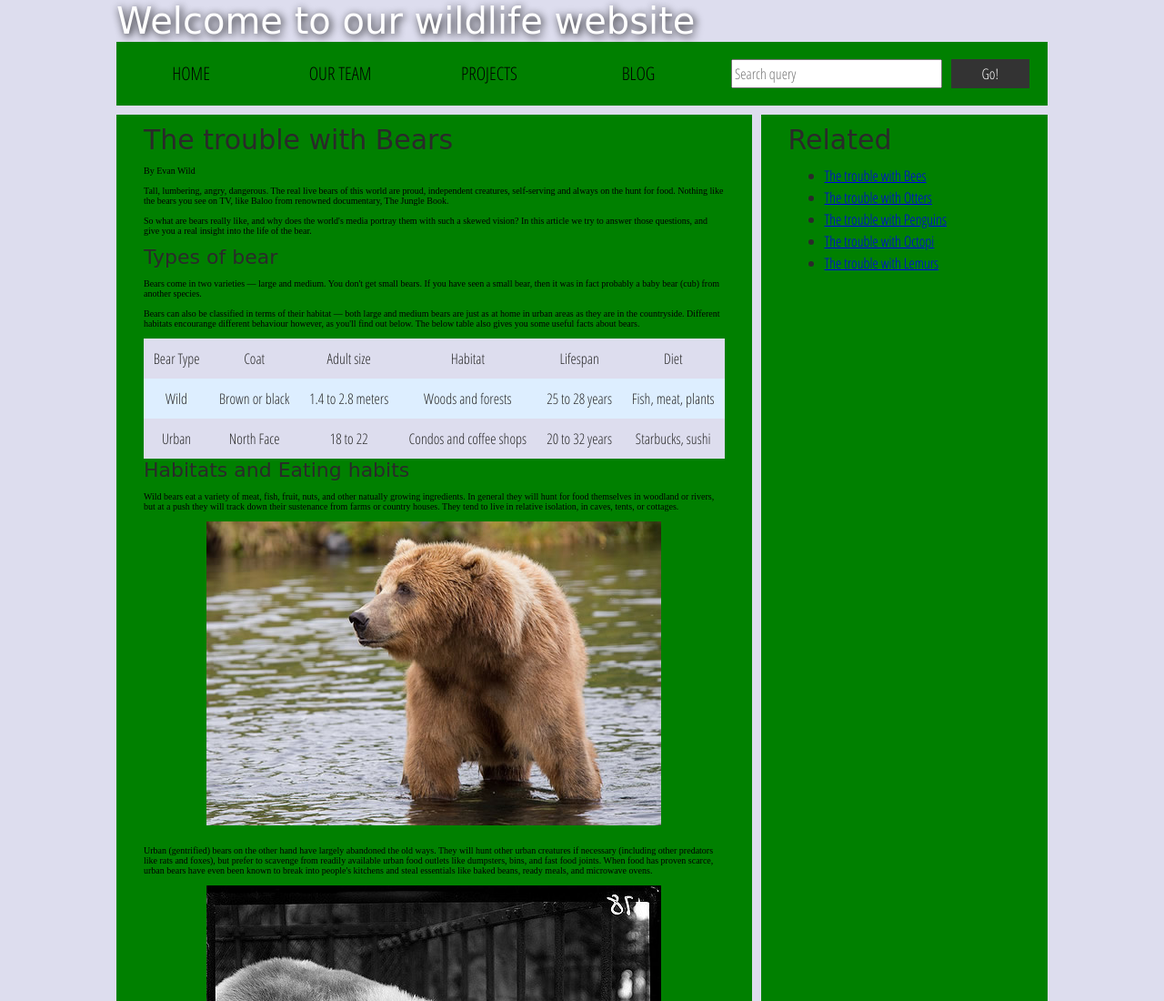
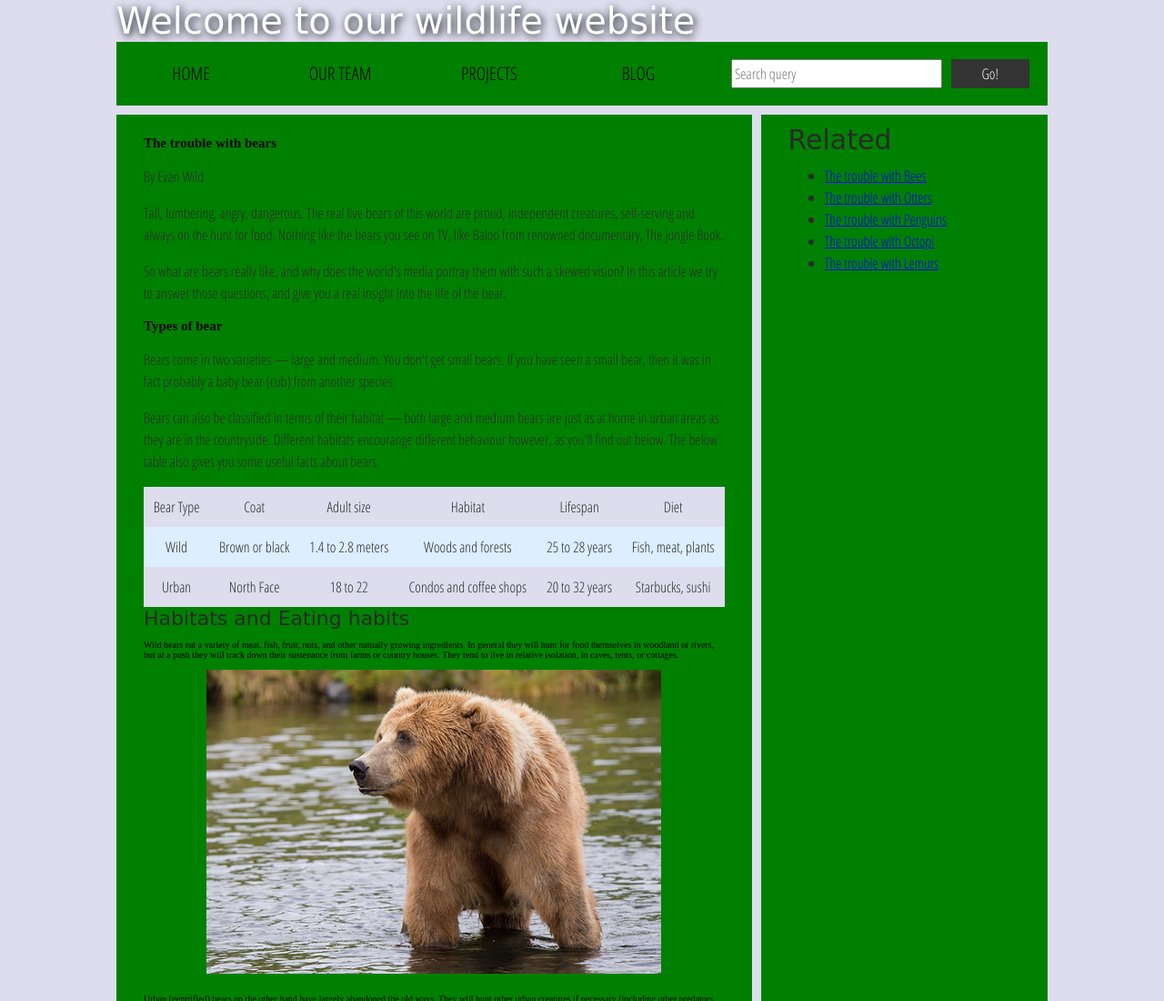
Before and after one commit to HSleidenIAT/imtue-weekopdracht-accessibility-LukasSplinter, a plain HTML site: page index.html in a window 1280 px wide. Shown: the top 1100 px of the page at 91% size. Drawn offline with Linux system fonts and the light colour scheme; a web font is replaced by a local one.

Commit message:
added p and h2 tags, removed br

```diff
--- a/index.html
+++ b/index.html
@@ -29,27 +29,24 @@
       </ul>
 
       <form class="search">
-        <input type="search" name="q" placeholder="Search query">
+        <input type="search" name="q" placeholder="Search query" varia-label="search the site!">
         <input type="submit" value="Go!">
       </form>
     </div>
 
     <main>
       <article>
-        <font size="6">The trouble with Bears</font>
-        <br><br>
-        By Evan Wild
-        <br><br>
-        Tall, lumbering, angry, dangerous. The real live bears of this world are proud, independent creatures, self-serving and always on the hunt for food. Nothing like the bears you see on TV, like Baloo from renowned documentary, The Jungle Book.
-        <br><br>
-        So what are bears really like, and why does the world's media portray them with such a skewed vision? In this article we try to answer those questions, and give you a real insight into the life of the bear.
-        <br><br>
-        <font size="5">Types of bear</font>
-        <br><br>
-        Bears come in two varieties — large and medium. You don't get small bears. If you have seen a small bear, then it was in fact probably a baby bear (cub) from another species.
-        <br><br>
-        Bears can also be classified in terms of their habitat — both large and medium bears are just as at home in urban areas as they are in the countryside. Different habitats encourange different behaviour however, as you'll find out below. The below table also gives you some useful facts about bears.
-        <br><br>
+        <h2>The trouble with bears</h2>
+        <p>By Evan Wild</p>
+        <p>Tall, lumbering, angry, dangerous. The real live bears of this world are proud, independent creatures,
+          self-serving and always on the hunt for food. Nothing like the bears you see on TV, like Baloo from renowned documentary, The Jungle Book.</p>
+        <p>So what are bears really like, and why does the world's media portray them with such a skewed vision? In this article we try to answer those questions, and give you a real insight into the life of the bear.</p>
+
+        <h2>Types of bear</h2>
+        <p>Bears come in two varieties — large and medium. You don't get small bears. If you have seen a small bear, then it was in fact probably a baby bear (cub) from another species.</p>
+        <p>Bears can also be classified in terms of their habitat — both large and medium bears are just as at home in urban areas as they are in the countryside.
+          Different habitats encourange different behaviour however, as you'll find out below. The below table also gives you some useful facts about bears.</p>
+
         <table>
           <thead>
             <tr>
```
